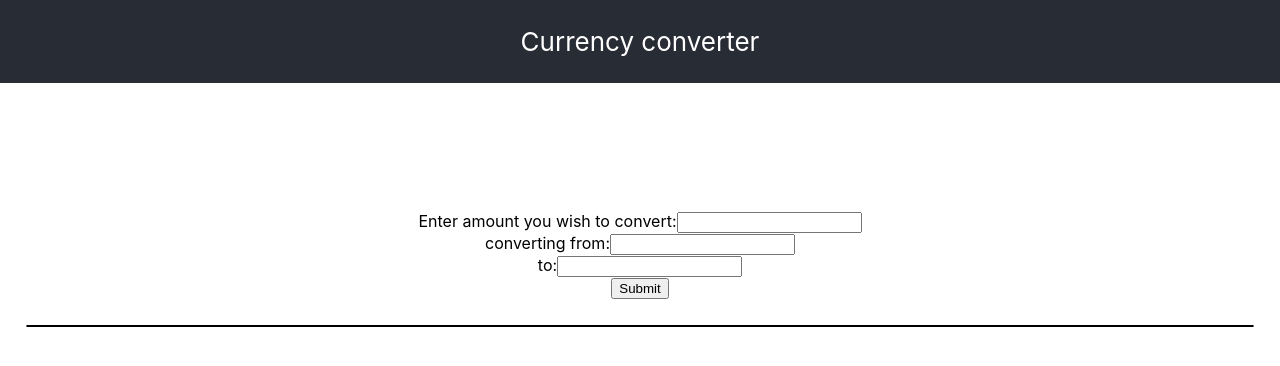
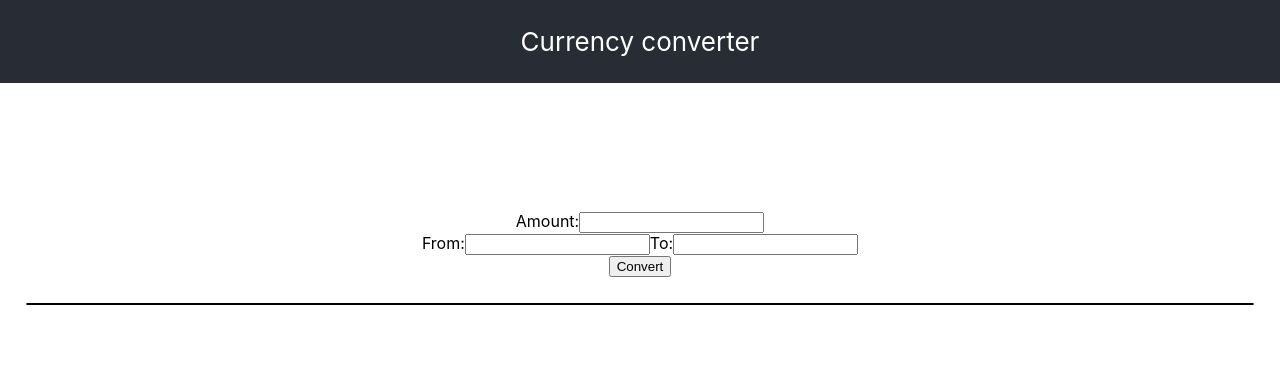
Before and after one commit to sarar0/Currency-App, a React (Create React App) app in the folder client/: page / in a window 1280 px wide. Shown: the top 366 px of the page. Built offline with nearby package versions, Linux system fonts and the light colour scheme.

Commit message:
Text changed on home page

```diff
--- a/client/src/components/Form.js
+++ b/client/src/components/Form.js
@@ -55,17 +55,16 @@ class Form extends React.Component {
           <div className="Input-form">
             <form onSubmit={this.handleSubmit}>
               <label>
-                Enter amount you wish to convert:
+                Amount:
                 <input type="number" name="amount" value={this.state.amount} onChange={this.handleChange} />
                 <br />
-                converting from:
+                From:
                 <input type="text" name="valueFrom" value={this.state.valueFrom} onChange={this.handleChange} maxLength={3} />
-                <br />
-                to:
+                To:
                 <input type="text" name="valueTo" value={this.state.valueTo} onChange={this.handleChange} maxLength={3} />
               </label>
                 <br />
-              <input type="submit" value="Submit" />
+              <input type="submit" value="Convert"/>
             </form>
           </div>
           <div className="Result">
```
